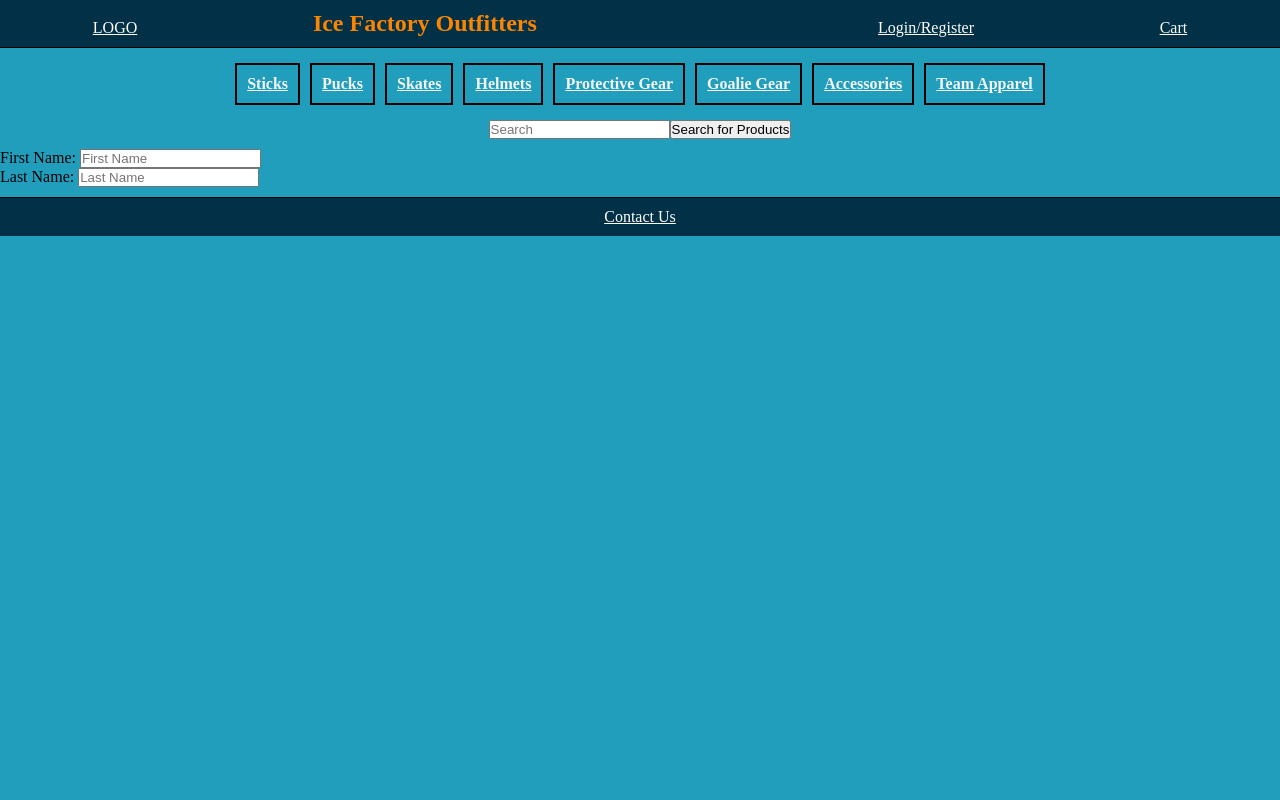
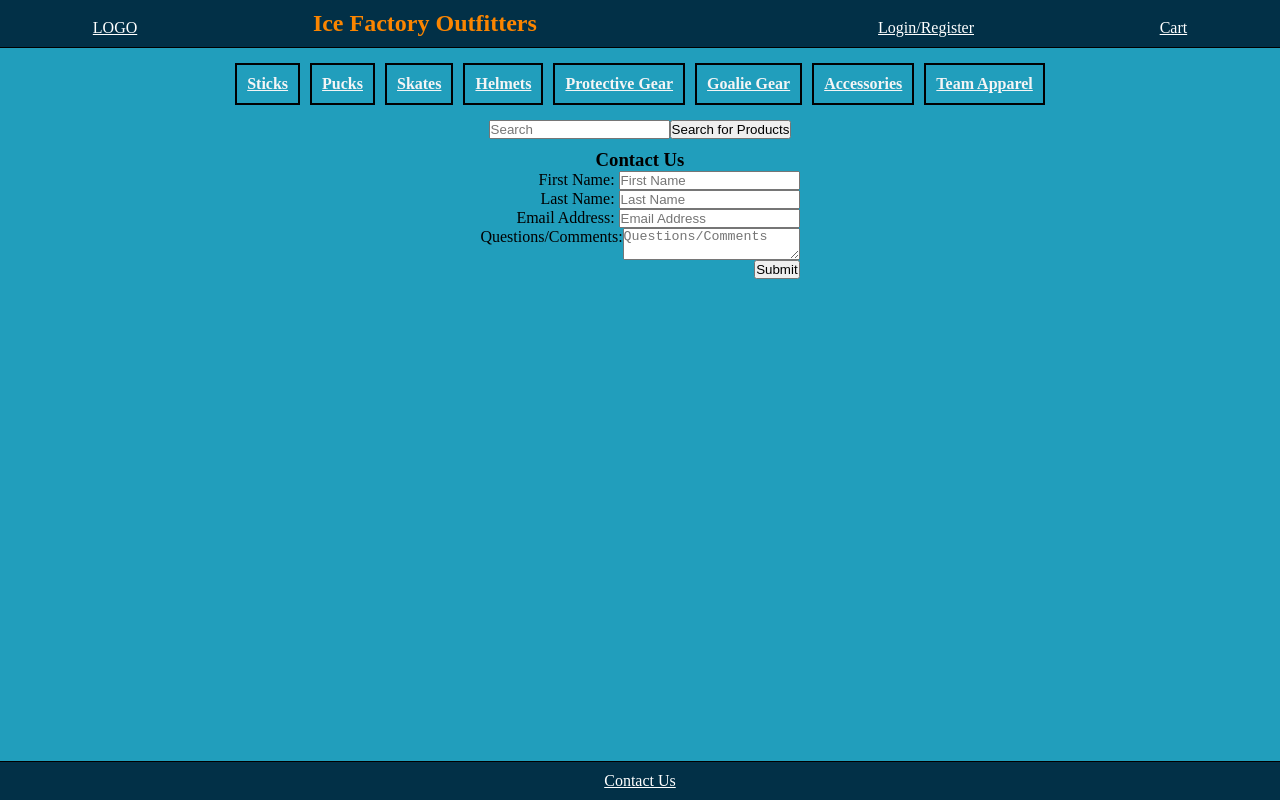
Before and after one commit to 2211-team8-capstone/Ice-Factory-Outfitters, a React (Create React App) app: page /ContactUs in a window 1280 px wide. Built offline with nearby package versions, Linux system fonts and the light colour scheme; no server answers.

Commit message:
ContactUs EOD

```diff
--- a/src/components/ContactUs.js
+++ b/src/components/ContactUs.js
@@ -1,12 +1,16 @@
 import React from "react";
 import "../style/ContactUs.css";
-import { getAllProducts } from "../api";
 
 const ContactUs = () => {
 
     return (
         <div className="contact-forms">
+
             <form>
+                <div className='title'>
+                    <h3>Contact Us</h3>
+                </div>
+
                 <div className='contact-first-name'>
                     <label>First Name: </label>
                     <input
@@ -16,12 +20,48 @@ const ContactUs = () => {
                     ></input>
                 </div>
 
+                <div className='contact-last-name'>
                     <label>Last Name: </label>
                     <input
                         type="text"
                         placeholder="Last Name"
                         onChange={(event) => setLastName(event.target.value)}
                     ></input>
+                </div>
+
+                <div className='contact-email'>
+                    <label>Email Address: </label>
+                    <input
+                        type="text"
+                        placeholder="Email Address"
+                        onChange={(event) => setEmail(event.target.value)}
+                    ></input>
+                </div>
+
+                <div className='contact-questions'>
+                    <label>Questions/Comments: </label>
+                    <textarea
+                        id='input-questions'
+                        type="text"
+                        placeholder="Questions/Comments"
+                        onChange={(event) => setQuestions(event.target.value)}
+                    ></textarea>
+                </div>
+
+                <div>
+                    <button
+                        className='contact-submit'
+                        onClick={() => {
+                            submitNewQuestion();
+                        }}
+                        type="button"
+                        name="submit_button"
+                        value="Submit"
+                    >
+                        Submit
+                    </button>
+                </div>
+
             </form>
         </div>
     )
--- a/src/style/ContactUs.css
+++ b/src/style/ContactUs.css
@@ -2,5 +2,39 @@
     box-sizing: border-box;
     margin: 0;
     padding: 0;
+}
+
+.title {
+    text-align: center;
+    align-items: center;
+    justify-content: center;
+}
+
+.contact-forms {
+    display: flex;
+    text-align: right;
+    align-items: center;
+    justify-content: center;
 
 }
+
+
+.contact-questions label {
+    display: inline-block;
+
+}
+
+.contact-forms input,
+.contact-questions textarea {
+    width: 500 px;
+}
+
+.contact-questions textarea {
+    vertical-align: top;
+    text-align: top;
+
+}
+
+.contact-submit {
+    text-align: center;
+}
--- a/src/style/Footer.css
+++ b/src/style/Footer.css
@@ -13,7 +13,9 @@
     margin-top: 10px;
     padding-top: 10px;
     padding-bottom: 10px;
-
+    position: fixed;
+    bottom: 0;
+    width: 100%;
 }
 
 .foot-links {
```
Also changed, not shown: src/style/Profile.css (added), 1 other file (tests, documents, lock files or other folders). Lines whose indentation alone changed are shown as unchanged.
